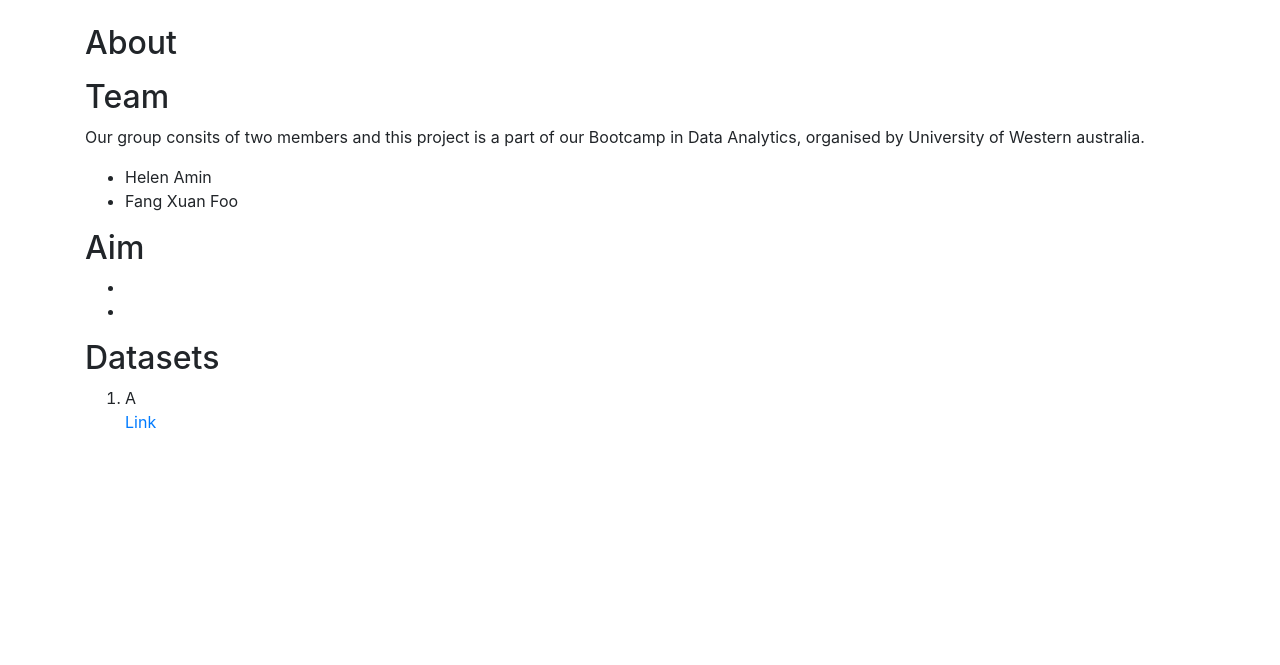
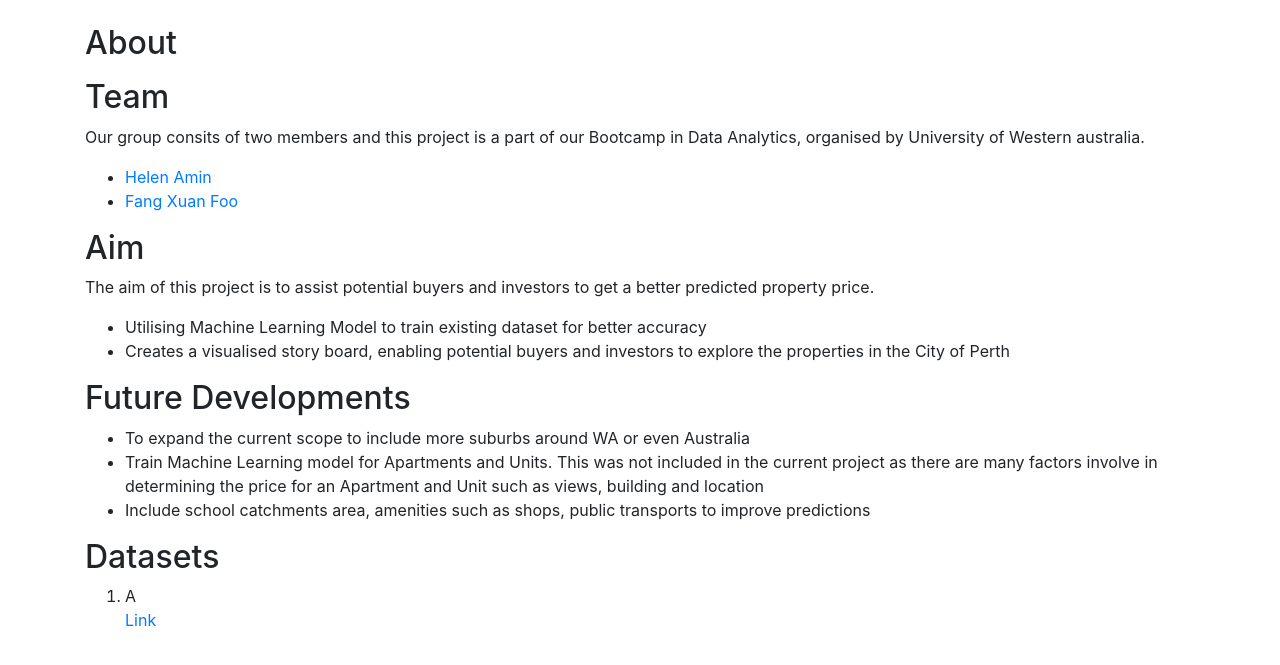
Before and after one commit to helenamin/Perth-City-Properties, a Flask app: page /about in a window 1280 px wide. Shown: the part 58-723 px from the top of the page. Run offline with Flask 2, Linux system fonts and the light colour scheme.

Commit message:
Updated About.html

```diff
--- a/templates/about.html
+++ b/templates/about.html
@@ -47,17 +47,24 @@
             <p>Our group consits of two members and this project is a part of our Bootcamp in Data Analytics,
                organised by University of Western australia. </p>
             <ul>
-              <li>Helen Amin</li>
-              <li>Fang Xuan Foo</li>
+              <li><a href="https://github.com/helenamin" target="_blank">Helen Amin</a></li>
+              <li><a href="https://foofx88.github.io" target="_blank">Fang Xuan Foo</a></li>
             </ul>
 
             <h2>Aim</h2>
+             <p>The aim of this project is to assist potential buyers and investors to get a better predicted property price.</p>
+            <ul>
+             <li>Utilising Machine Learning Model to train existing dataset for better accuracy</li>
+             <li>Creates a visualised story board, enabling potential buyers and investors to explore the properties in the City of Perth </li>
+            </ul>
+
+            <h2>Future Developments</h2>
 
             <ul>
-             <li>
-             </li>
-             <li>
-             </li>
+             <li>To expand the current scope to include more suburbs around WA or even Australia</li>
+             <li>Train Machine Learning model for Apartments and Units. This was not included in the current project as there are many factors involve in determining
+              the price for an Apartment and Unit such as views, building and location</li>
+             <li>Include school catchments area, amenities such as shops, public transports to improve predictions</li>
             </ul>
 
             <h2>Datasets</h2>
```
